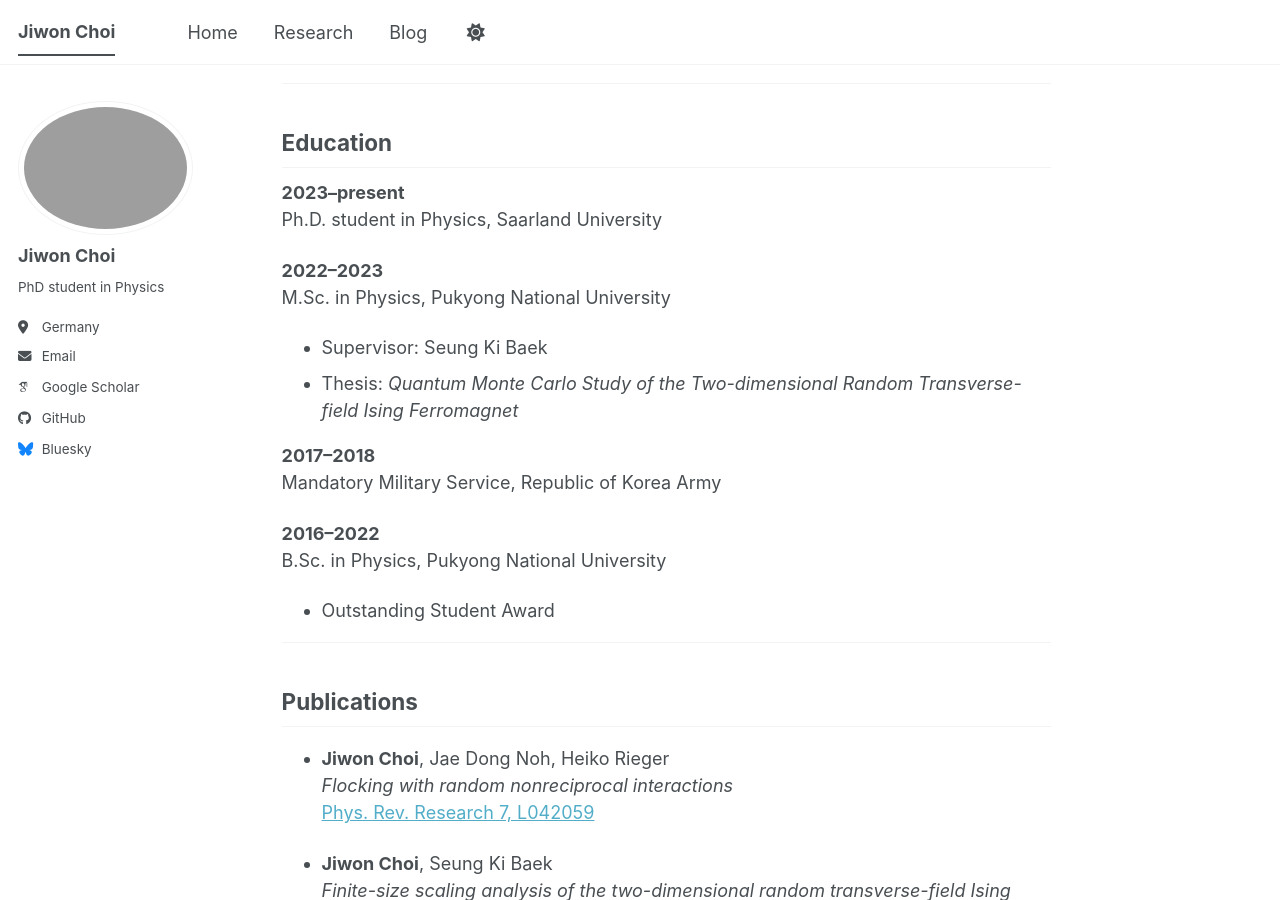
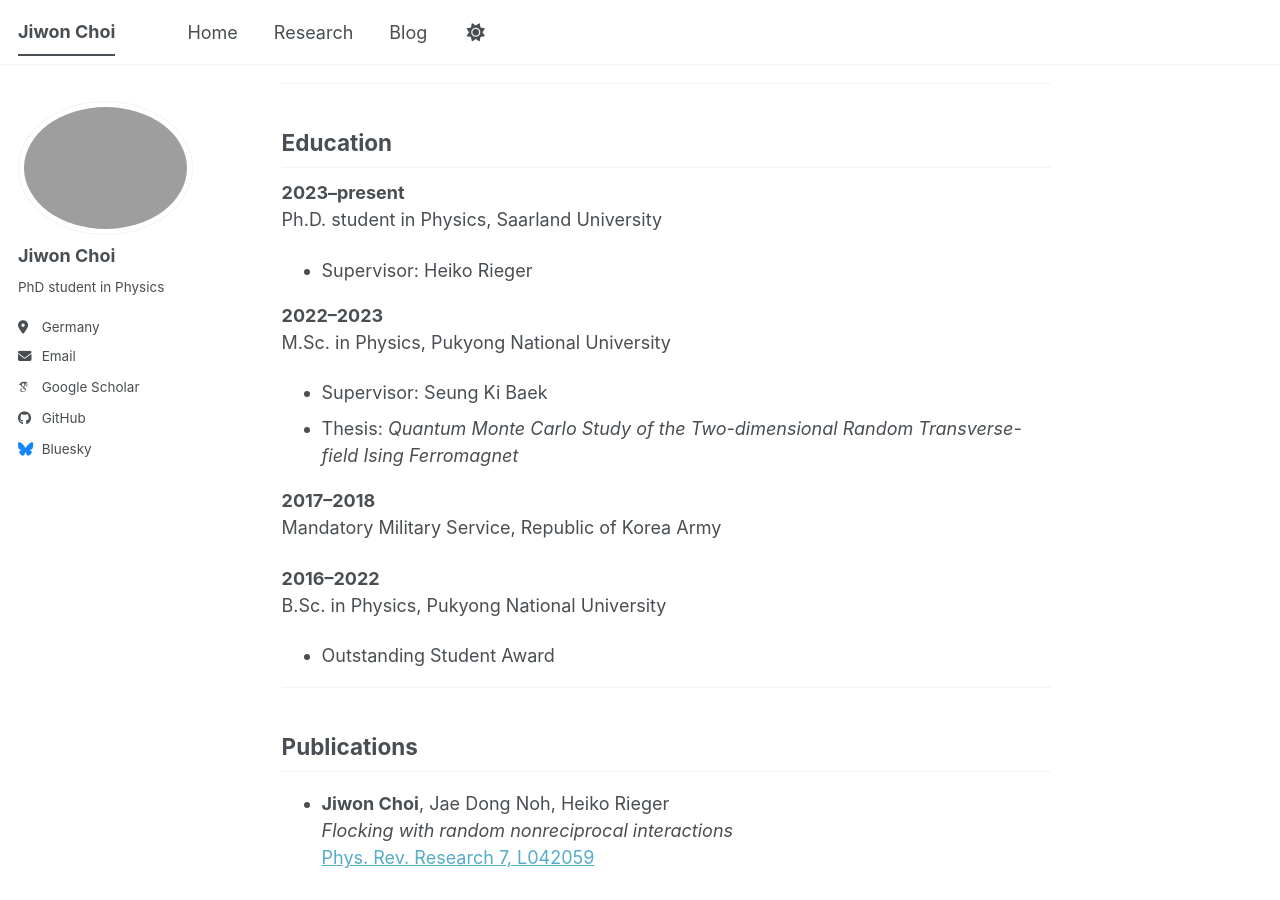
Before and after one commit to jiwonchoi-phys/jiwonchoi-phys.github.io, a Jekyll site: the page built from _pages/about.md, in a window 1280 px wide and 900 px high, scrolled down 667 px. Built offline with Jekyll 4.4.1, drawn with Linux system fonts in a browser that asks for light colours; some web fonts are replaced; a script bundle is joined from its source files by our own code; library files that are not in the unit come from our copies; some of the changed lines change nothing that is shown.

Commit message:
typo modified

```diff
--- a/_config.yml
+++ b/_config.yml
@@ -51,13 +51,13 @@
   bitbucket        : # Username - Update with your username on the site
   codepen          : # Username
   dribbble         : # Username
-  github           : "academicpages"
+  github           : "jiwonchoi-phys"
   kaggle           : # Username
   stackoverflow    : # User number or user number and name (i.e., use "1" or "1/jeff-atwood")
 
   # Social media
   artstation       : # Username
-  bluesky          : "bsky.app" # Replace this with you Bluesky username
+  bluesky          : "" # Replace this with you Bluesky username
   facebook         : # Username
   flickr           : # Username
   foursquare       : # Username
--- a/_pages/about.md
+++ b/_pages/about.md
@@ -35,6 +35,7 @@
 
 **2023–present**
 Ph.D. student in Physics, Saarland University
+- Supervisor: Heiko Rieger
 
 **2022–2023**
 M.Sc. in Physics, Pukyong National University
```
